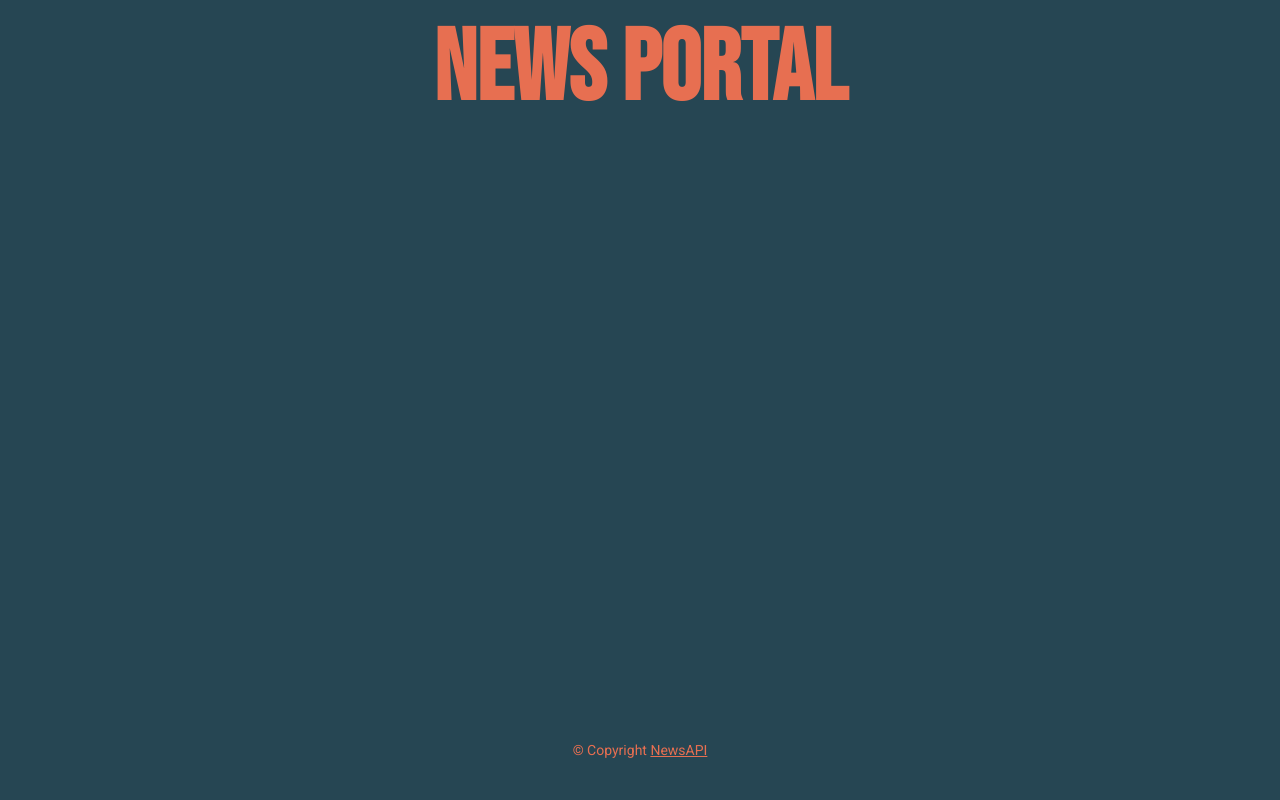
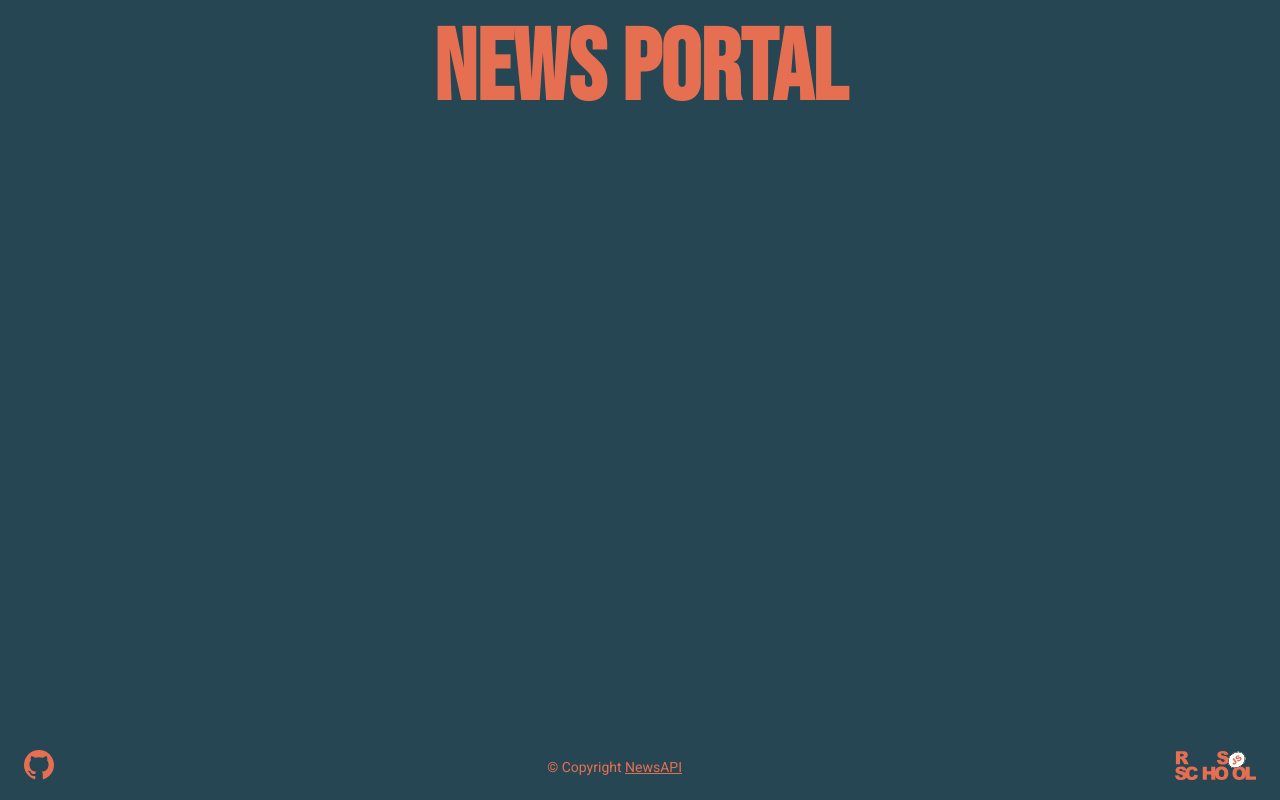
Before and after one commit to MaksymKuzmych/scott-pillgrim-quiz, a website built with webpack: page migration-newip-to-ts/src/index.html in a window 1280 px wide. Built offline with nearby package versions, Linux system fonts and the light colour scheme; no server answers.

Commit message:
feat: add svg

```diff
--- a/migration-newip-to-ts/src/components/view/news/news.ts
+++ b/migration-newip-to-ts/src/components/view/news/news.ts
@@ -29,7 +29,7 @@ class News {
 
             if (idx % 2) newsItem.classList.add('alt');
 
-            newsMetaPhoto.style.backgroundImage = `url(${item.urlToImage || 'img/news_placeholder.jpg'})`;
+            newsMetaPhoto.style.backgroundImage = `url(${item.urlToImage || './assets/news_placeholder.svg'})`;
             newsMetaAuthor.textContent = item.author || item.source.name;
             newsMetaDate.textContent = item.publishedAt.slice(0, 10).split('-').reverse().join('-');
 
--- a/migration-newip-to-ts/src/global.css
+++ b/migration-newip-to-ts/src/global.css
@@ -34,10 +34,10 @@ main {
 }
 
 footer {
-    height: 100px;
     display: flex;
     align-items: center;
-    justify-content: center;
+    justify-content: space-between;
+    padding: 0 20px;
 }
 footer .copyright {
     font-size: 14px;
@@ -55,6 +55,10 @@ footer .copyright:before {
     content: '©';
 }
 
+footer .icon {
+    height: 30px;
+}
+
 @media (max-width: 490px) {
     header h1 {
         font-size: 60px;
--- a/migration-newip-to-ts/src/index.html
+++ b/migration-newip-to-ts/src/index.html
@@ -18,8 +18,14 @@
             <div class="news"></div>
         </main>
         <footer>
+            <p class="github">
+                <a href="https://github.com/MaksymKuzmych"><img src="./assets/github.svg" alt="github" class="github__icon icon"></a>
+            </p>
             <p class="copyright">
                 Copyright <a href="https://newsapi.org">NewsAPI</a>
+            </p>
+            <p class="rsschool">
+                <a href="https://rs.school/js/"><img src="./assets/rs_school_js.svg" alt="rsschool" class="rsschool__icon icon"></a>
             </p>
         </footer>
 
--- a/migration-newip-to-ts/src/index.ts
+++ b/migration-newip-to-ts/src/index.ts
@@ -1,5 +1,8 @@
 import App from './components/app/app';
 import './global.css';
+import './assets/github.svg';
+import './assets/news_placeholder.svg';
+import './assets/rs_school_js.svg';
 
 const app: App = new App();
 app.start();
--- a/migration-newip-to-ts/webpack.config.js
+++ b/migration-newip-to-ts/webpack.config.js
@@ -15,6 +15,10 @@ const baseConfig = {
                 use: ['style-loader', 'css-loader'],
             },
             { test: /\.ts$/i, use: 'ts-loader' },
+            {
+                test: /\.(?:ico|gif|png|jpg|jpeg|svg|webp)$/i,
+                type: 'asset/resource',
+            },
         ],
     },
     resolve: {
@@ -23,6 +27,8 @@ const baseConfig = {
     output: {
         filename: 'index.js',
         path: path.resolve(__dirname, 'dist'),
+        clean: true,
+        assetModuleFilename: 'assets/[name][ext]',
     },
     plugins: [
         new HtmlWebpackPlugin({
```
Also changed, not shown: migration-newip-to-ts/src/assets/github.svg (added), migration-newip-to-ts/src/assets/news_placeholder.svg (added), migration-newip-to-ts/src/assets/rs_school_js.svg (added).
